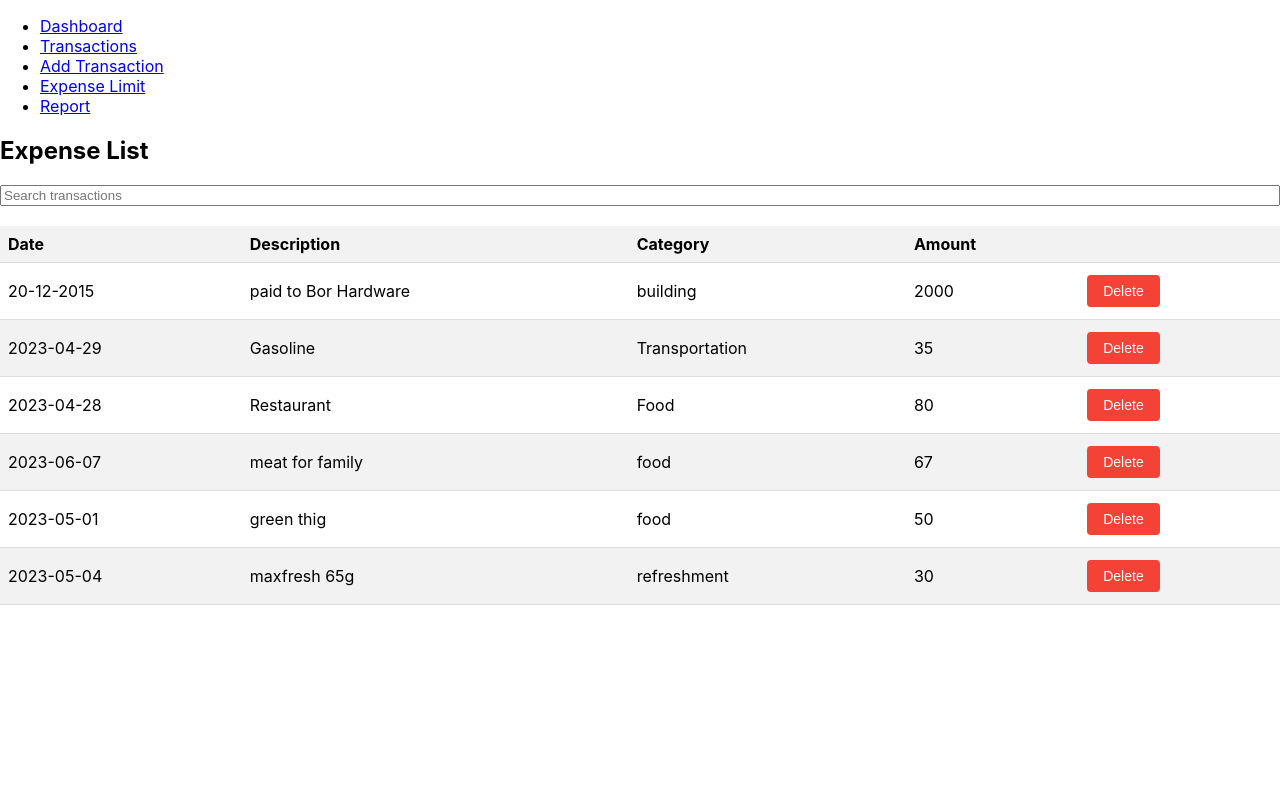
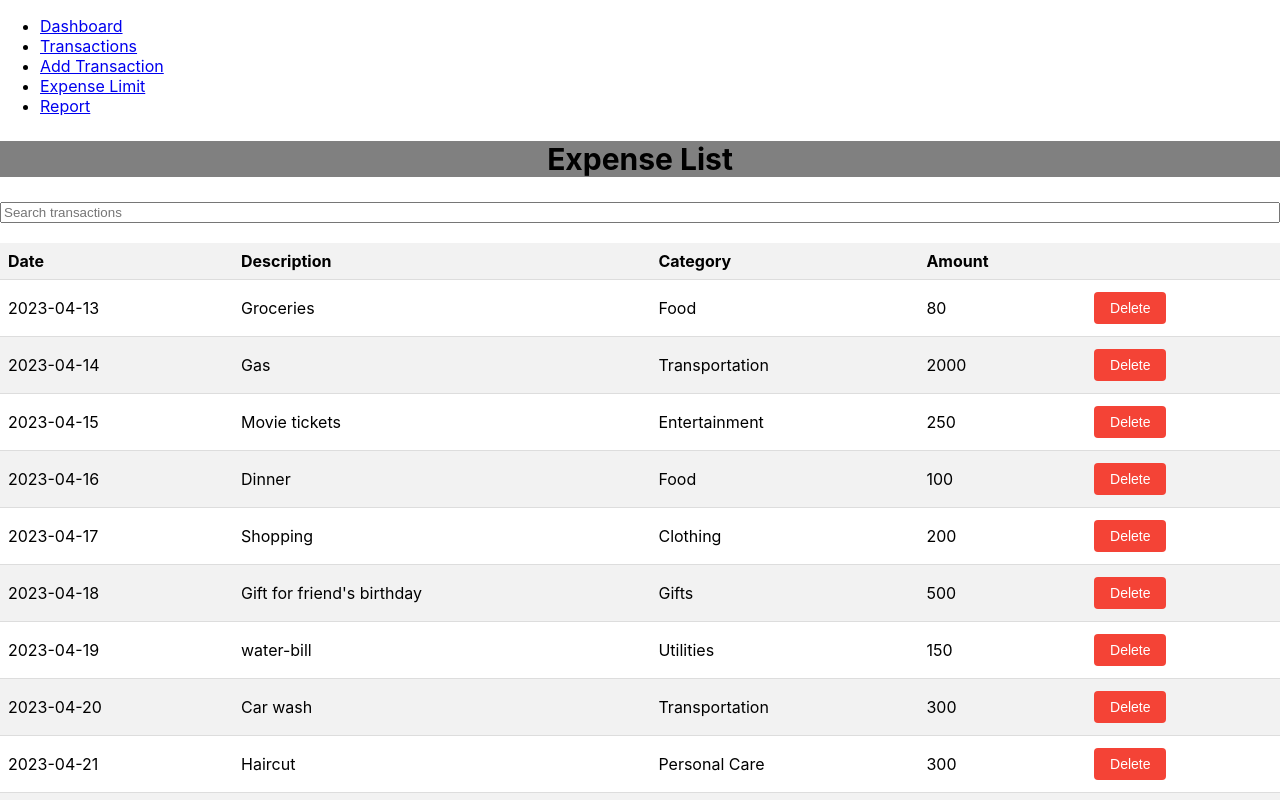
Before and after one commit to fascilio/ph-2-react-project, a React (Create React App) app in the folder expense-tracker/: page /transactions in a window 1280 px wide. Shown: the top 800 px of the page. Built offline with nearby package versions, Linux system fonts and the light colour scheme; data requests are answered from the project's data file.

Commit message:
updating files and styles

```diff
--- a/expense-tracker/db.json
+++ b/expense-tracker/db.json
@@ -2,45 +2,129 @@
   "expenses": [
     {
       "id": 1,
-      "date": "20-12-2015",
+      "date": "2023-04-13",
+      "description": "Groceries",
+      "category": "Food",
+      "amount": 80
+    },
+    {
+      "id": 2,
+      "date": "2023-04-14",
+      "description": "Gas",
+      "category": "Transportation",
+      "amount": 2000
+    },
+    {
+      "id": 3,
+      "date": "2023-04-15",
+      "description": "Movie tickets",
+      "category": "Entertainment",
+      "amount": 250
+    },
+    {
+      "id": 4,
+      "date": "2023-04-16",
+      "description": "Dinner",
+      "category": "Food",
+      "amount": 100
+    },
+    {
+      "id": 5,
+      "date": "2023-04-17",
+      "description": "Shopping",
+      "category": "Clothing",
+      "amount": 200
+    },
+    {
+      "id": 6,
+      "date": "2023-04-18",
+      "description": "Gift for friend's birthday",
+      "category": "Gifts",
+      "amount": 500
+    },
+    {
+      "id": 7,
+      "date": "2023-04-19",
+      "description": "water-bill",
+      "category": "Utilities",
+      "amount": 150
+    },
+    {
+      "id": 8,
+      "date": "2023-04-20",
+      "description": "Car wash",
+      "category": "Transportation",
+      "amount": 300
+    },
+    {
+      "id": 9,
+      "date": "2023-04-21",
+      "description": "Haircut",
+      "category": "Personal Care",
+      "amount": 300
+    },
+    {
+      "id": 10,
+      "date": "2023-04-22",
+      "description": "Lunch with coworkers",
+      "category": "Food",
+      "amount": 400
+    },
+    {
+      "id": 11,
+      "date": "2023-04-23",
+      "description": "Netflix subscription",
+      "category": "Entertainment",
+      "amount": 1500
+    },
+    {
+      "id": 12,
+      "date": "2023-04-24",
+      "description": "Gym membership",
+      "category": "Health",
+      "amount": 5000
+    },
+    {
+      "id": 13,
+      "date": "2023-04-25",
+      "description": "Dentist appointment",
+      "category": "Health",
+      "amount": 1500
+    },
+    {
+      "id": 14,
+      "date": "2023-04-26",
+      "description": "New shoes",
+      "category": "Clothing",
+      "amount": 2300
+    },
+    {
+      "id": 15,
+      "date": "2023-04-27",
+      "description": "Electricity bill",
+      "category": "Utilities",
+      "amount": 100
+    },
+    {
+      "id": 16,
+      "date": "2023-04-28",
       "description": "paid to Bor Hardware",
       "category": "building",
       "amount": 2000
     },
     {
-      "id": "2",
+      "id": "17",
       "date": "2023-04-29",
       "description": "Gasoline",
       "category": "Transportation",
-      "amount": 35
+      "amount": 3500
     },
     {
-      "id": "3",
-      "date": "2023-04-28",
+      "id": "18",
+      "date": "2023-04-29",
       "description": "Restaurant",
       "category": "Food",
       "amount": 80
-    },
-    {
-      "description": "meat for family",
-      "category": "food",
-      "amount": "67",
-      "date": "2023-06-07",
-      "id": "U2NosDJ"
-    },
-    {
-      "date": "2023-05-01",
-      "description": "green thig",
-      "category": "food",
-      "amount": "50",
-      "id": "Lwrkk6H"
-    },
-    {
-      "date": "2023-05-04",
-      "description": "maxfresh 65g",
-      "category": "refreshment",
-      "amount": "30",
-      "id": "WkCQ63R"
     }
   ]
 }
--- a/expense-tracker/src/components/AddTransaction.js
+++ b/expense-tracker/src/components/AddTransaction.js
@@ -1,6 +1,6 @@
 import React, { useState } from 'react';
 
-function AddTransaction({ AddNewTransaction }) {
+function AddTransaction({ addNewTransaction }) {
   const [transaction, setTransaction] = useState({
     date: '', description: '', category: '', amount: ''
   });
@@ -11,9 +11,10 @@ function AddTransaction({ AddNewTransaction }) {
 
   const handleSubmit = (e) => {
     e.preventDefault();
-    AddNewTransaction(transaction);
+    addNewTransaction(transaction);
     setTransaction({ date: '', description: '',category: '', amount: '' });
   }
+
   return (
     <div style={{ display: 'flex', flexDirection: 'column', alignItems: 'center' }}>
       <h2>Add Transaction</h2>
@@ -26,12 +27,12 @@ function AddTransaction({ AddNewTransaction }) {
         <input type="text" name="category" value={transaction.category} onChange={handleChange} required style={{ backgroundColor: 'pink' }} />
         <label>Amount:</label>
         <input type="number" name="amount" value={transaction.amount} onChange={handleChange} required style={{ backgroundColor: 'pink' }} />
+        <div style={{ display: 'flex', justifyContent: 'center' }}>
+          <button type="submit">Add</button>
+        </div>
       </form>
-      <div style={{ display: 'flex', justifyContent: 'center' }}>
-        <button type="submit" onClick={handleSubmit}>Add</button>
-      </div>
     </div>
   );
+}
 
-}
 export default AddTransaction;
--- a/expense-tracker/src/components/App.js
+++ b/expense-tracker/src/components/App.js
@@ -43,9 +43,9 @@ function App() {
             <div>
               <Navigation>
                 <Routes>
-                    <Route path="/" element={<Dashboard />} />
+                    <Route path="/" element={<Dashboard expenses={expenses} />} />
                     <Route path="/transactions" element={<TransactionList />} />
-                    <Route path="/add-transaction" element={<AddTransaction />} />
+                    <Route path="/add-transaction" element={<AddTransaction addNewTransaction={addTransaction} />} />
                     <Route path="/expense-limit" element={<ExpenseLimit />} />
                     <Route path="/report" element={<Report />} />
                 </Routes>
--- a/expense-tracker/src/components/Dashboard.js
+++ b/expense-tracker/src/components/Dashboard.js
@@ -1,18 +1,28 @@
-import React, {useState} from "react";
+import React, { useState, useEffect } from "react";
 
 function Dashboard() {
+  const [totalExpenses, setTotalExpenses] = useState(0);
 
-  const [accountBalance, setAccountBalance] = useState(10000);
-  const handleAddTransaction = (transaction) => {
-    setAccountBalance((prevBalance) => prevBalance - transaction.amount);
-  };
+  useEffect(() => {
+    fetch("http://localhost:3002/expenses")
+      .then((res) => res.json())
+      .then((data) => {
+        let total = 0;
+        if (data) {
+          data.forEach((expense) => {
+            total += parseInt(expense.amount);
+          });
+        }
+        setTotalExpenses(total);
+      })
+      .catch((err) => console.log(err));
+  }, []);
 
   return (
-    <div style={{textAlign: "center", backgroundColor: "grey"}}>
+    <div style={{ textAlign: "center", backgroundColor: "grey" }}>
       <h1>Dashboard</h1>
       <h1 className="app-name">Welcome to view your progress!</h1>
-      <p className="dashboard-container">Account Balance: {accountBalance}</p>
-
+      <p className="dashboard-container">Total Expenses: {totalExpenses}</p>
     </div>
   );
 }
--- a/expense-tracker/src/components/TransactionList.js
+++ b/expense-tracker/src/components/TransactionList.js
@@ -24,7 +24,7 @@ function TransactionList() {
 
   return (
     <div>
-      <h2>Expense List</h2>
+      <h2 style={{ textAlign: "center", backgroundColor: "grey", fontSize: "30px" }}>Expense List</h2>
       <SearchBar transactions={expenses} setTransactions={setExpenses} />
       <table>
         <thead>
--- a/expense-tracker/src/index.css
+++ b/expense-tracker/src/index.css
@@ -53,6 +53,7 @@ tr:nth-child(even) {
   justify-content: center;
   align-items: center;
   height: 50px;
+  font-size: 30px;
 
 }
 .app-name{
```
